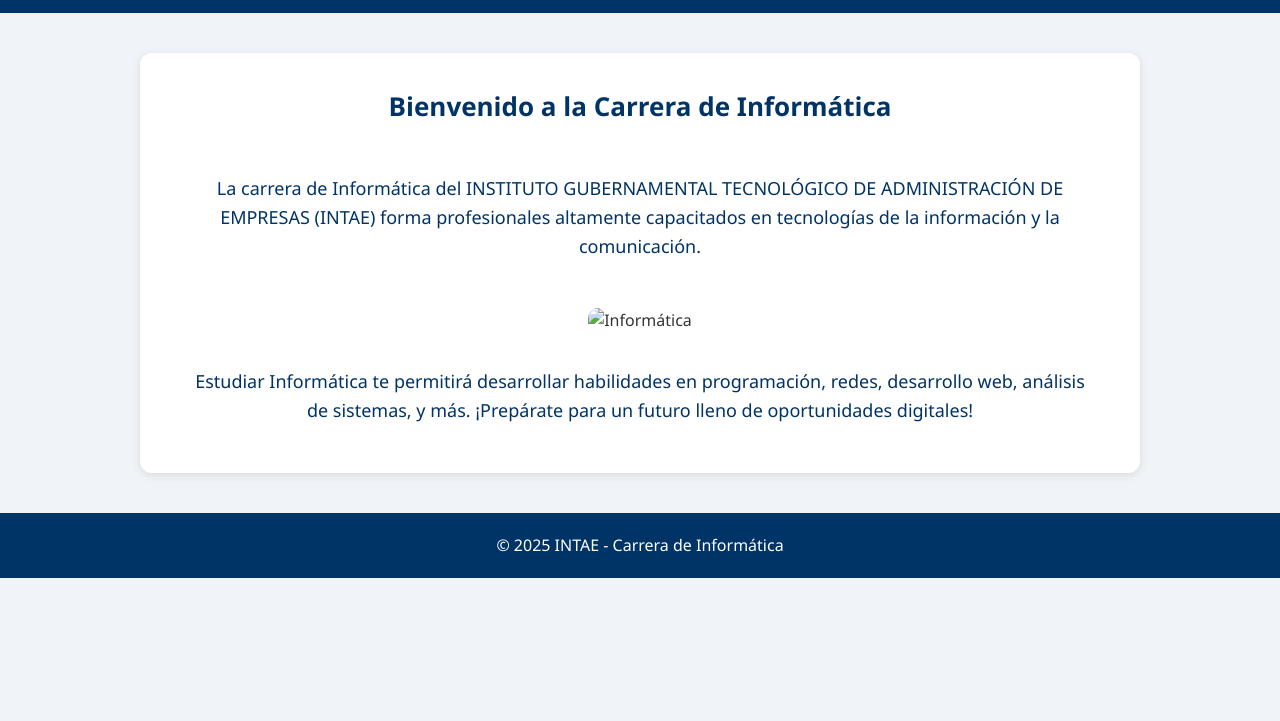
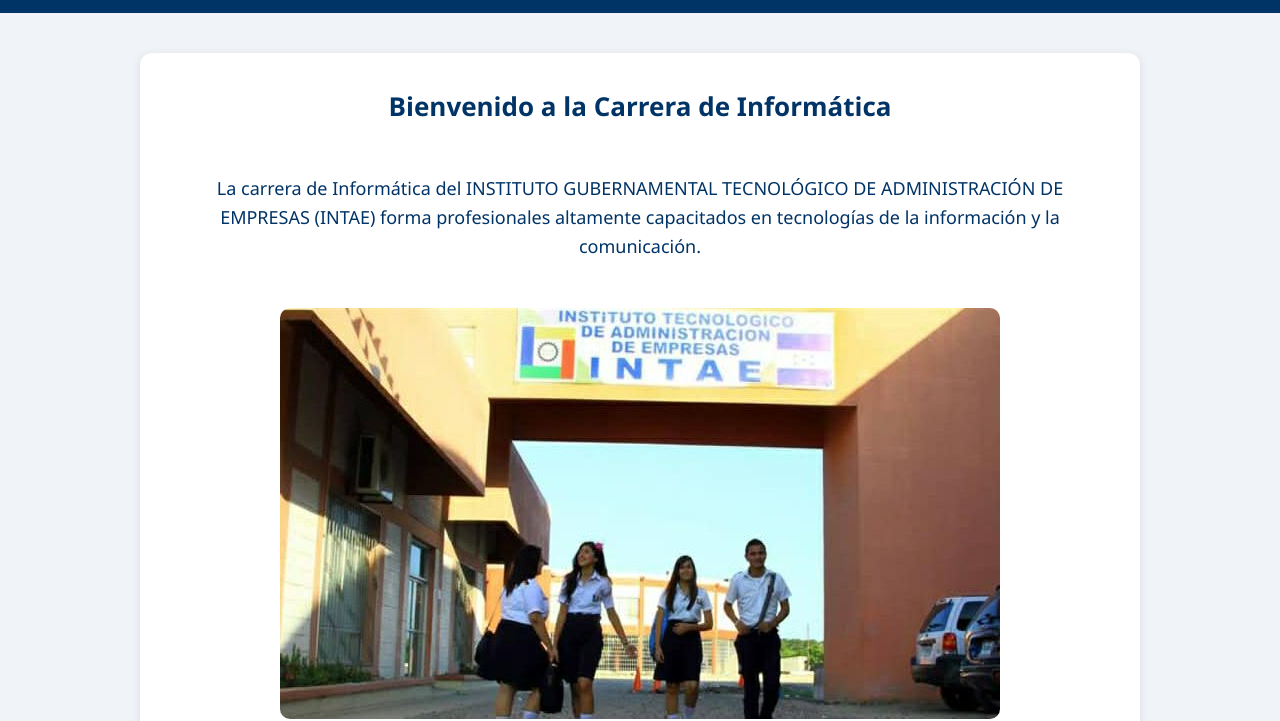
Before and after one commit to joseph07xx/mi-sitio, a plain HTML site: page index.html in a window 1280 px wide. Shown: the part 107-828 px from the top of the page. Before the commit the page ends 800 px from the top, so only its background shows below. Drawn offline with Linux system fonts and the light colour scheme.

Commit message:
Update index.html

```diff
--- a/index.html
+++ b/index.html
@@ -25,7 +25,7 @@
   <h2 class="cuadro-hover">Bienvenido a la Carrera de Informática</h2>
   <p class="cuadro-hover">La carrera de Informática del INSTITUTO GUBERNAMENTAL TECNOLÓGICO DE ADMINISTRACIÓN DE EMPRESAS (INTAE) forma profesionales altamente capacitados en tecnologías de la información y la comunicación.</p>
   <div class="imagen">
-   <img src="Fotos/INTAE.jpg" alt="Informática">
+   <img src="INTAE.jpg" alt="Informática">
  </div>
   <p class="cuadro-hover">Estudiar Informática te permitirá desarrollar habilidades en programación, redes, desarrollo web, análisis de sistemas, y más. ¡Prepárate para un futuro lleno de oportunidades digitales!</p>
 </main>
```
